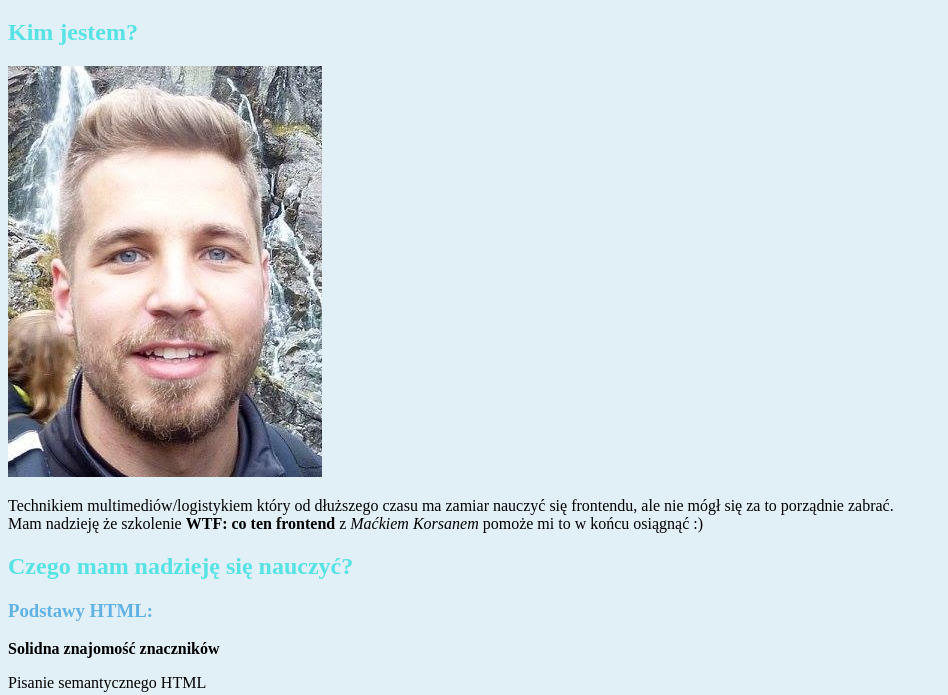
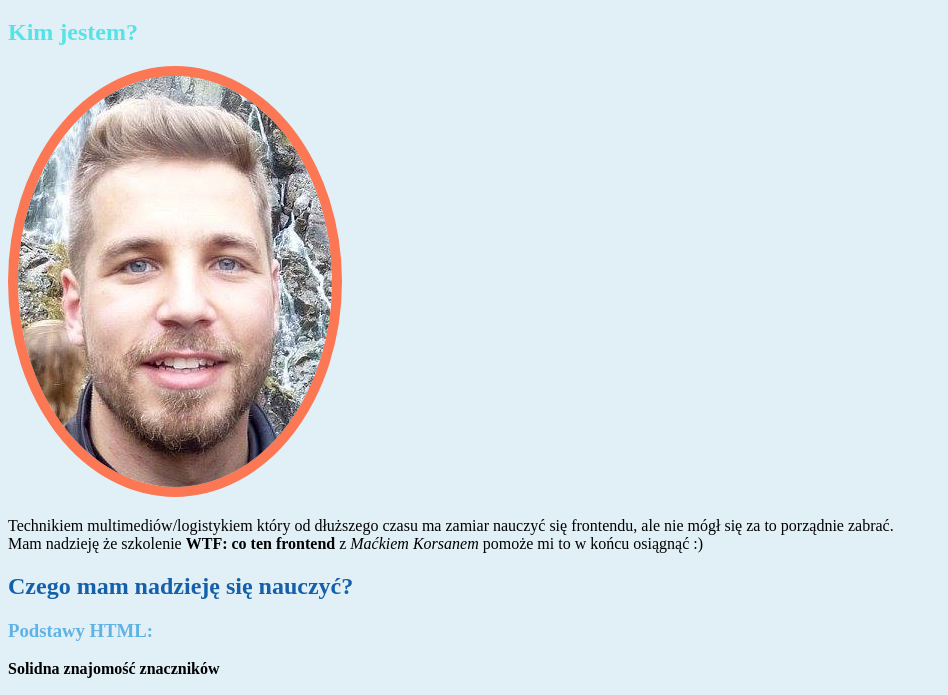
Before and after one commit to piotrmelinger/homepage, a plain HTML site: page index.html in a window 1280 px wide. Shown: the part 87-782 px from the top of the page, without its empty margins (0-948 px from the left). Drawn offline with Linux system fonts and the light colour scheme.

Commit message:
applying BEM to .about

```diff
--- a/index.html
+++ b/index.html
@@ -20,12 +20,12 @@
         </h1>
       </header>
 
-      <section>
-        <h2 class="questions">
+      <section class="about">
+        <h2 class="about__title">
           Kim jestem?
         </h2>
-        <img src="zdjecieMelon1.jpg" alt="zdjecie Melona"/>
-        <p>
+        <img class="about__photo" src="zdjecieMelon1.jpg" alt="zdjecie Melona"/>
+        <p class="about__description">
           Technikiem multimediów/logistykiem który od dłuższego czasu ma zamiar
           nauczyć się frontendu, ale nie mógł się za to porządnie zabrać. <br />
           Mam nadzieję że szkolenie <b>WTF: co ten frontend</b> z
--- a/style.css
+++ b/style.css
@@ -28,8 +28,17 @@ footer {
 .main-header {
     color: #FC7753
 }
+.about{
 
-.questions {
+}
+.about__description{
+
+}
+.about__photo {
+    border-radius: 50%;
+    border: solid #FC7753 10px;
+}
+.about__title {
     color: #57E2E5
 }
 
```
